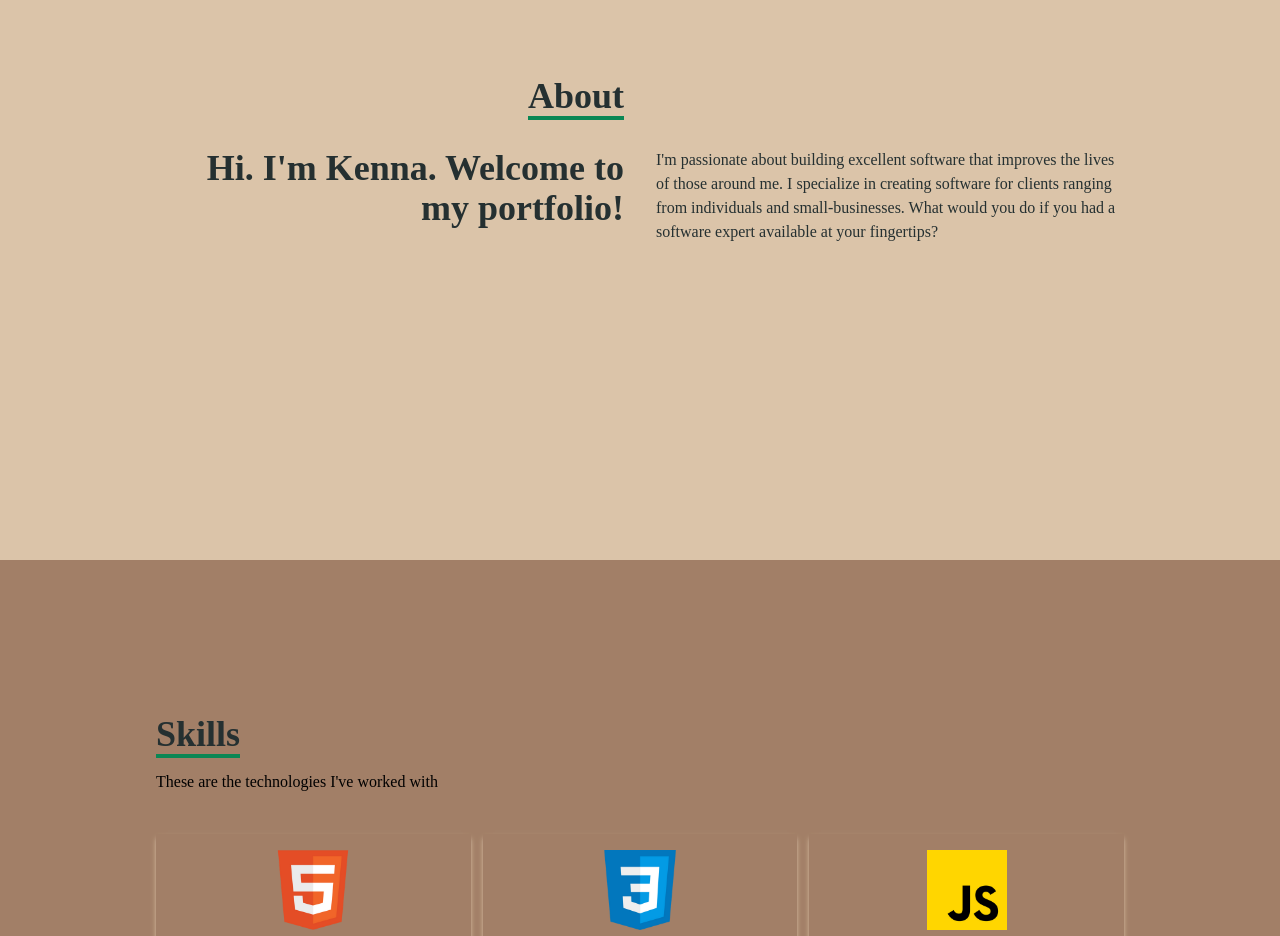
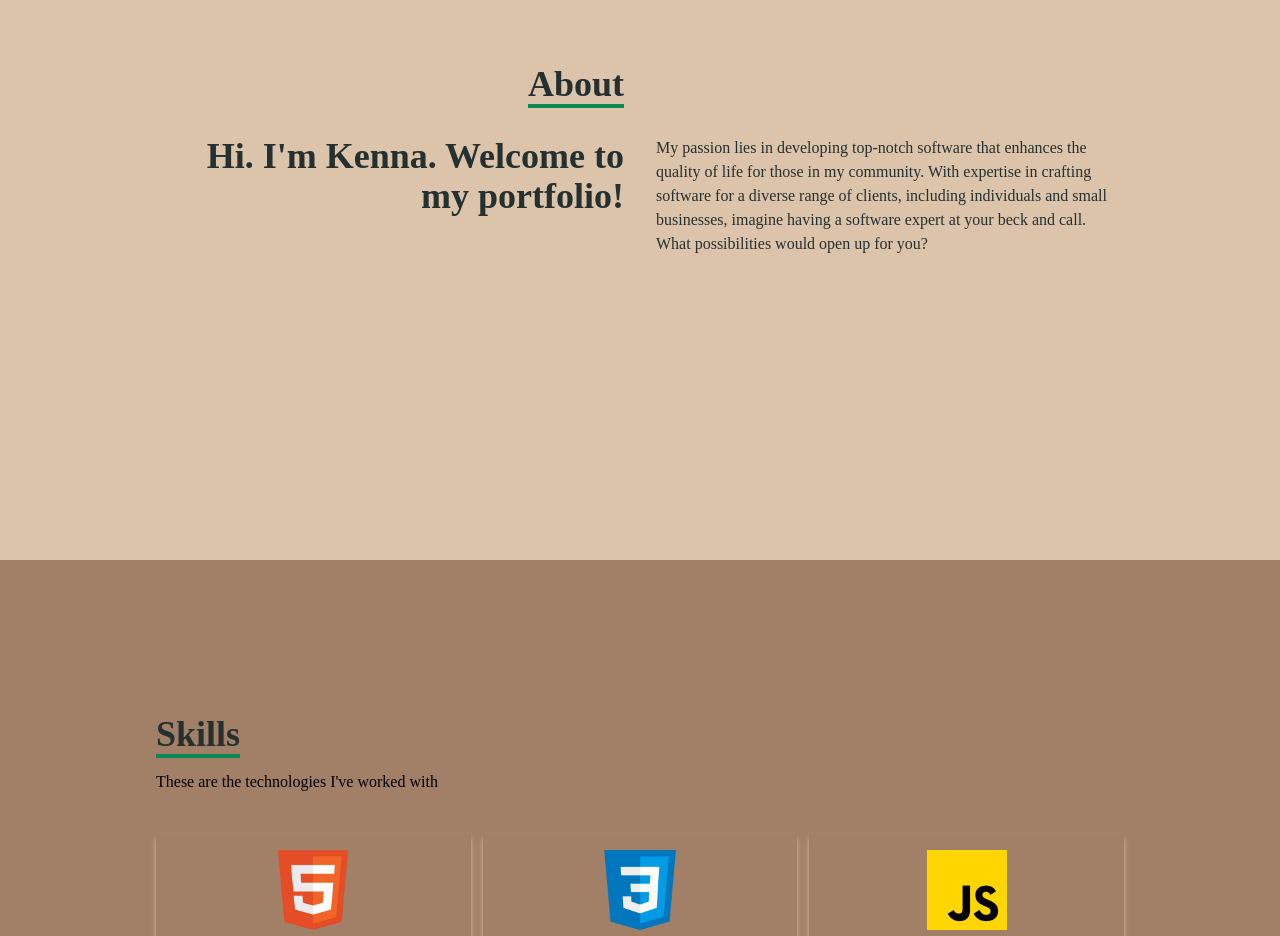
Before and after one commit to kennacapri/20-react-portfolio, a React (Create React App) app: page / in a window 1280 px wide. Shown: the part 1040-1976 px from the top of the page. Built offline with nearby package versions, Linux system fonts and the light colour scheme; the HTML template or start-up script is replaced by a standard one.

Commit message:
fixed stying with footer and updated about me paragraph

```diff
--- a/src/components/About.jsx
+++ b/src/components/About.jsx
@@ -1,21 +1,30 @@
-import React from "react"
+import React from "react";
 
 const About = () => {
   return (
     <div name="about" className="w-full h-screen bg-[#DBC4A9] text-[#253031]">
       <div className="flex flex-col justify-center items-center w-full h-full">
-        <div className='max-w-[1000px] w-full grid grid-cols-2 gap-8'>
-          <div className='sm:text-right pb-8 pl-4'>
-            <p className='text-4xl font-bold inline border-b-4 border-[#0a8754]'>About</p>
+        <div className="max-w-[1000px] w-full grid grid-cols-2 gap-8">
+          <div className="sm:text-right pb-8 pl-4">
+            <p className="text-4xl font-bold inline border-b-4 border-[#0a8754]">
+              About
+            </p>
           </div>
           <div></div>
+        </div>
+        <div className="max-w-[1000px] w-full grid sm:grid-cols-2 gap-8 px-4">
+          <div className="sm:text-right text-4xl font-bold">
+            <p> Hi. I'm Kenna. Welcome to my portfolio!</p>
           </div>
-          <div className='max-w-[1000px] w-full grid sm:grid-cols-2 gap-8 px-4'>
-            <div className='sm:text-right text-4xl font-bold'>
-                <p> Hi. I'm Kenna. Welcome to my portfolio!</p>
-            </div>
-            <div>
-                <p> I'm passionate about building excellent software that improves the lives of those around me. I specialize in creating software for clients ranging from individuals and small-businesses. What would you do if you had a software expert available at your fingertips?</p>
+          <div>
+            <p>
+              {" "}
+              My passion lies in developing top-notch software that enhances the
+              quality of life for those in my community. With expertise in
+              crafting software for a diverse range of clients, including
+              individuals and small businesses, imagine having a software expert
+              at your beck and call. What possibilities would open up for you?
+            </p>
           </div>
         </div>
       </div>
@@ -23,4 +32,4 @@ const About = () => {
   );
 };
 
-export default About
+export default About;
--- a/src/components/Navbar.jsx
+++ b/src/components/Navbar.jsx
@@ -152,7 +152,7 @@ const Navbar = () => {
           </li>
         </ul>
       </div>
-      <footer class="fixed bottom-0 left-0 z-20 w-full p-2 bg-[#DBC4A9] border-gray-200 shadow md:flex md:items-center md:justify-between md:p-3 dark:bg-gray-800 dark:border-gray-600">
+      <footer class="fixed bottom-0 left-0 z-20 w-full p-2 bg-[#DBC4A9] border-gray-200 shadow md:flex md:items-center md:justify-between md:p-3">
         <span class="text-sm text-black sm:text-center dark:black">
           © 2023{" "}
           <a href="https://github.com/kennacapri" class="hover:underline">
```
